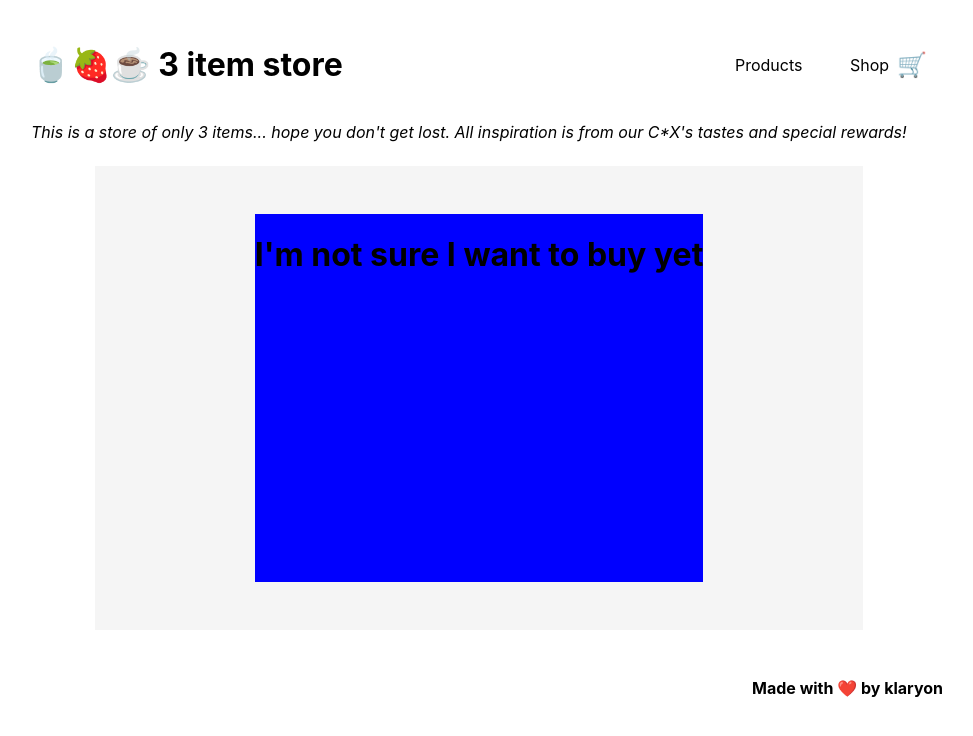
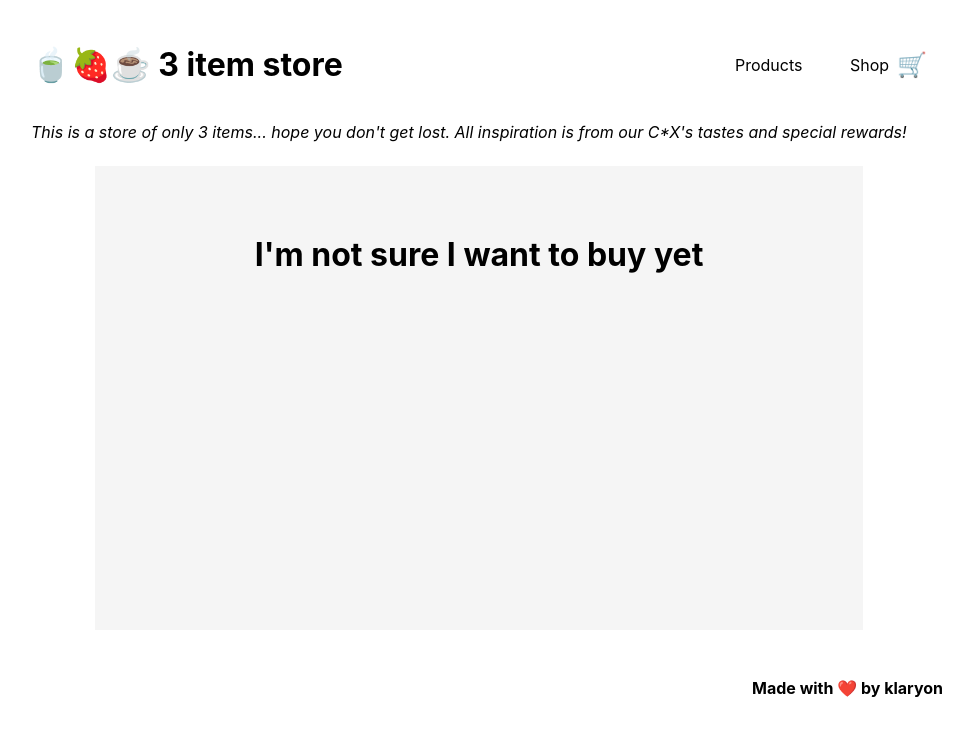
Before and after one commit to klaryon/three_item_store, a React (Create React App) app: page /shop in a window 1280 px wide. Shown: the top 736 px of the page, without its empty margins (161-1134 px from the left). Built offline with nearby package versions, Linux system fonts and the light colour scheme.

Commit message:
background checkout none

```diff
--- a/src/screens/Shop/styles.js
+++ b/src/screens/Shop/styles.js
@@ -1,7 +1,7 @@
 import styled from "styled-components"
 
 const StyledShop = styled.div`
-    background-color: blue;
+    background-color: none;
 `
 
 export default StyledShop;
```
